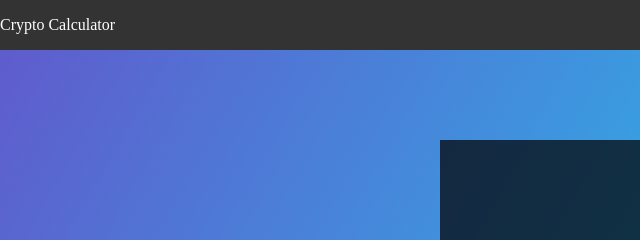
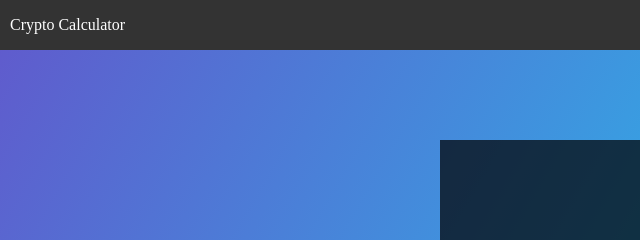
Before and after one commit to sasidharan98/vanilla_js, a plain HTML site: page index.html in a window 1280 px wide. Shown: the top 240 px of the page, 0-640 px from the left. Drawn offline with Linux system fonts and the light colour scheme.

Commit message:
1 file modified

```diff
--- a/styles.css
+++ b/styles.css
@@ -10,15 +10,15 @@ body {
   background: linear-gradient(120deg, #6159cc, cyan);
 }
 
-.navbar{
+.navbar {
   display: flex;
   justify-content: space-between;
   align-items: center;
   background-color: #333;
-  color: white
+  color: white;
 }
 
-.navbar-links ul{
+.navbar-links ul {
   margin: 0;
   padding: 0;
   display: flex;
@@ -27,14 +27,16 @@ body {
 .navbar-links li {
   list-style: none;
 }
-.navbar-links li a{
+.navbar-links li a {
   text-decoration: none;
   color: white;
   padding: 1rem;
   display: block;
 }
 
-
+.brand-title {
+  padding: 10px;
+}
 .calculator {
   display: grid;
   justify-content: center;
```
